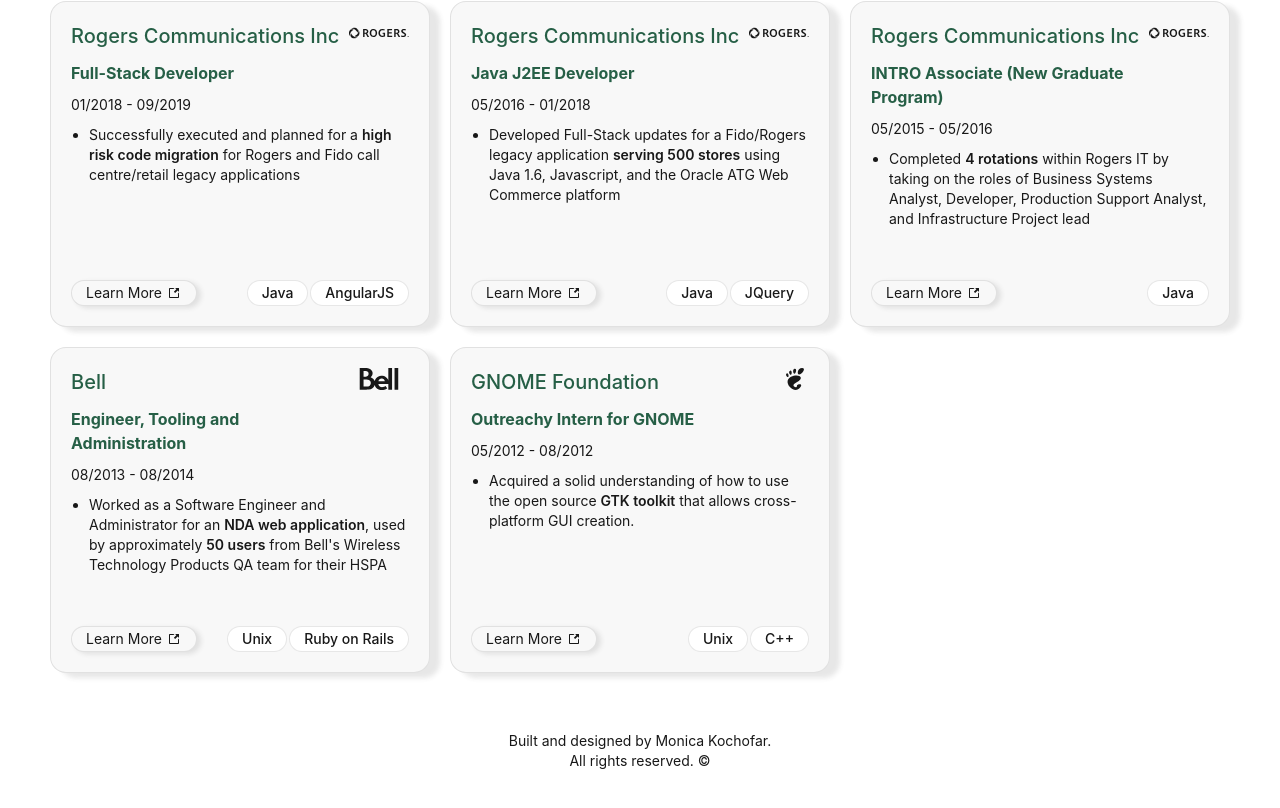
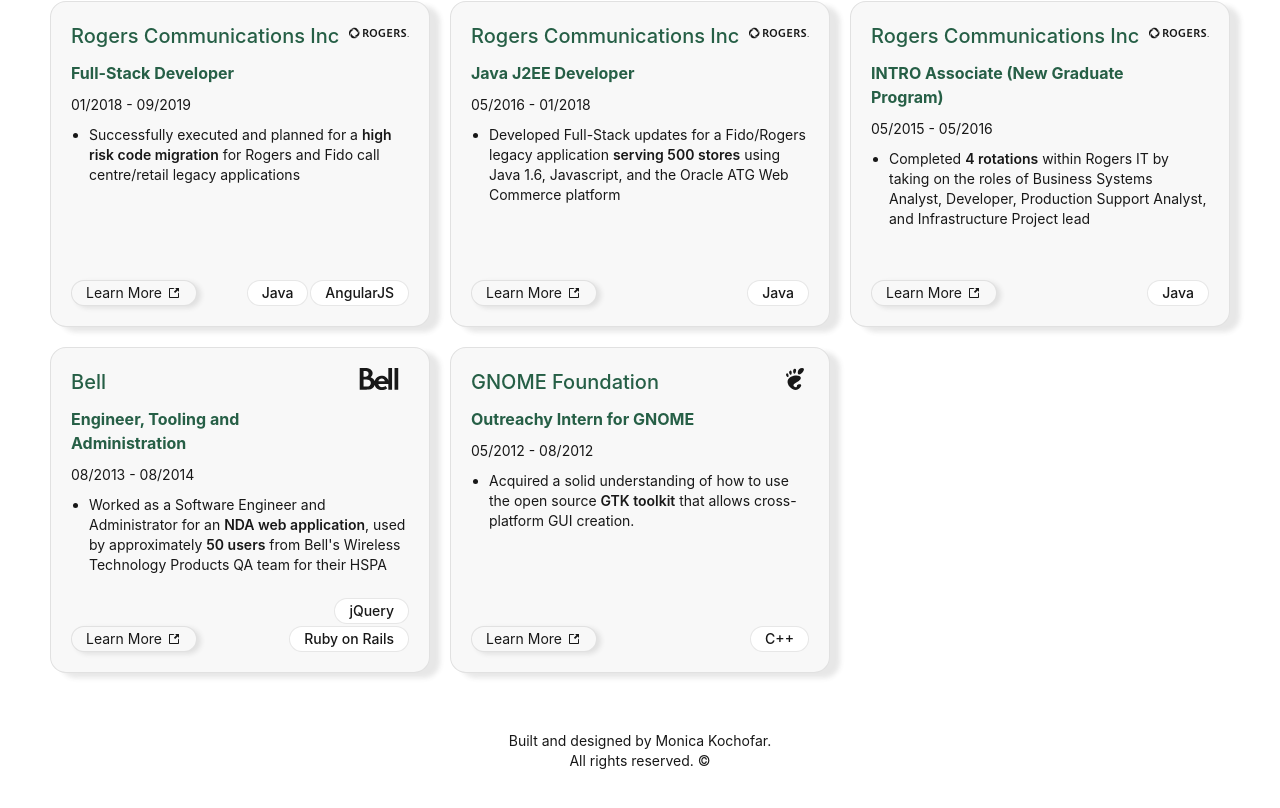
Before and after one commit to monicakochofar/portfolio_monica, a Vue app: page / in a window 1280 px wide. Shown: the part 1382-2190 px from the top of the page. Built offline with nearby package versions, Linux system fonts and the light colour scheme.

Commit message:
updating skills

```diff
--- a/src/components/pages/utils.js
+++ b/src/components/pages/utils.js
@@ -12,7 +12,7 @@
     ],
     icon: 'dribbble',
     website: 'https://dribbble.com/',
-    stack: ['Vue', 'Ruby on Rails', 'JQuery']
+    stack: ['Vue', 'Ruby on Rails', 'jQuery']
   },
   {
     title: 'Senior Front-End Developer',
@@ -74,7 +74,7 @@
     ],
     icon: 'rogers',
     website: 'https://www.rogers.com/',
-    stack: ['Java', 'JQuery']
+    stack: ['Java']
   },
   {
     title: 'INTRO Associate (New Graduate Program)',
@@ -108,7 +108,7 @@
     ],
     icon: 'bell',
     website: 'https://www.bell.ca/',
-    stack: ['Unix', 'Ruby on Rails']
+    stack: ['jQuery', 'Ruby on Rails']
   },
   {
     title: 'Outreachy Intern for GNOME',
@@ -123,7 +123,7 @@
     ],
     icon: 'gnome',
     website: 'https://developer.gnome.org/',
-    stack: ['Unix', 'C++']
+    stack: ['C++']
   }
 ];
 
```
